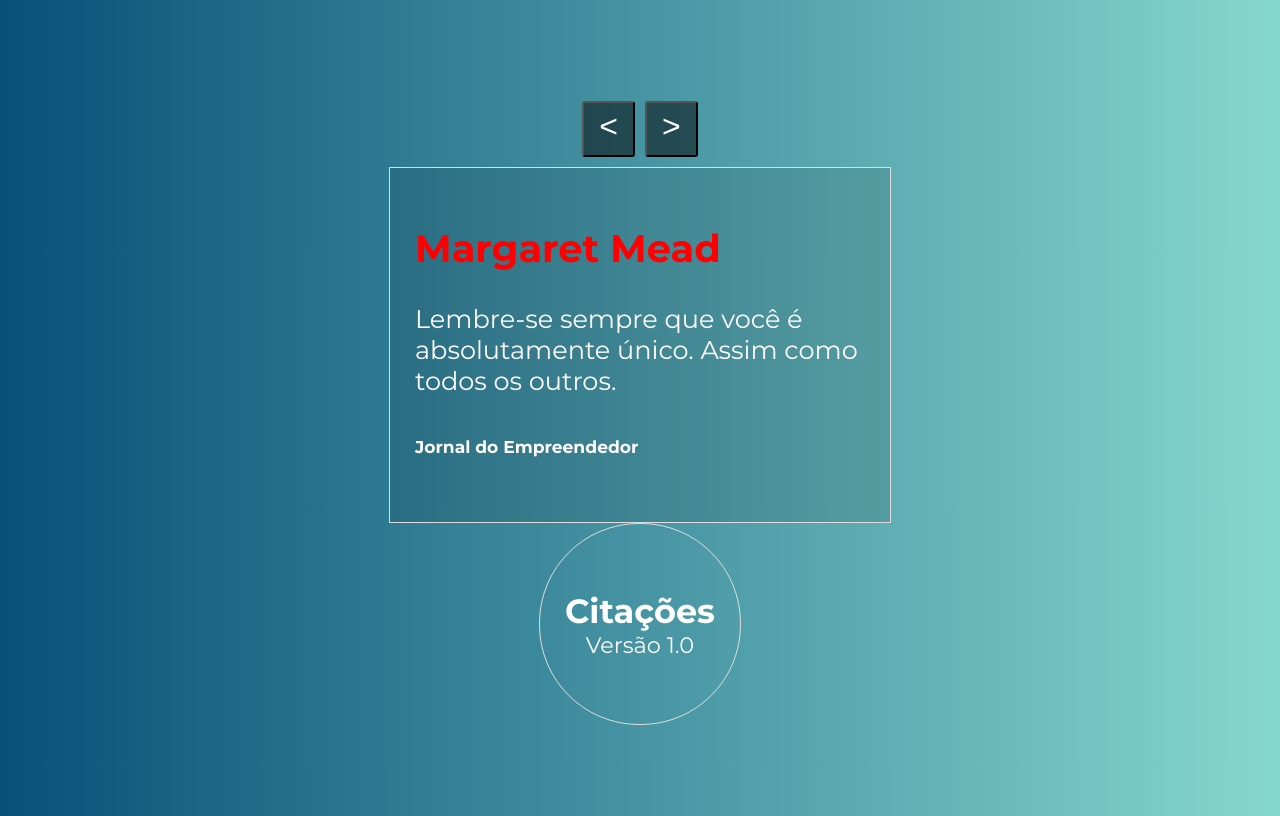
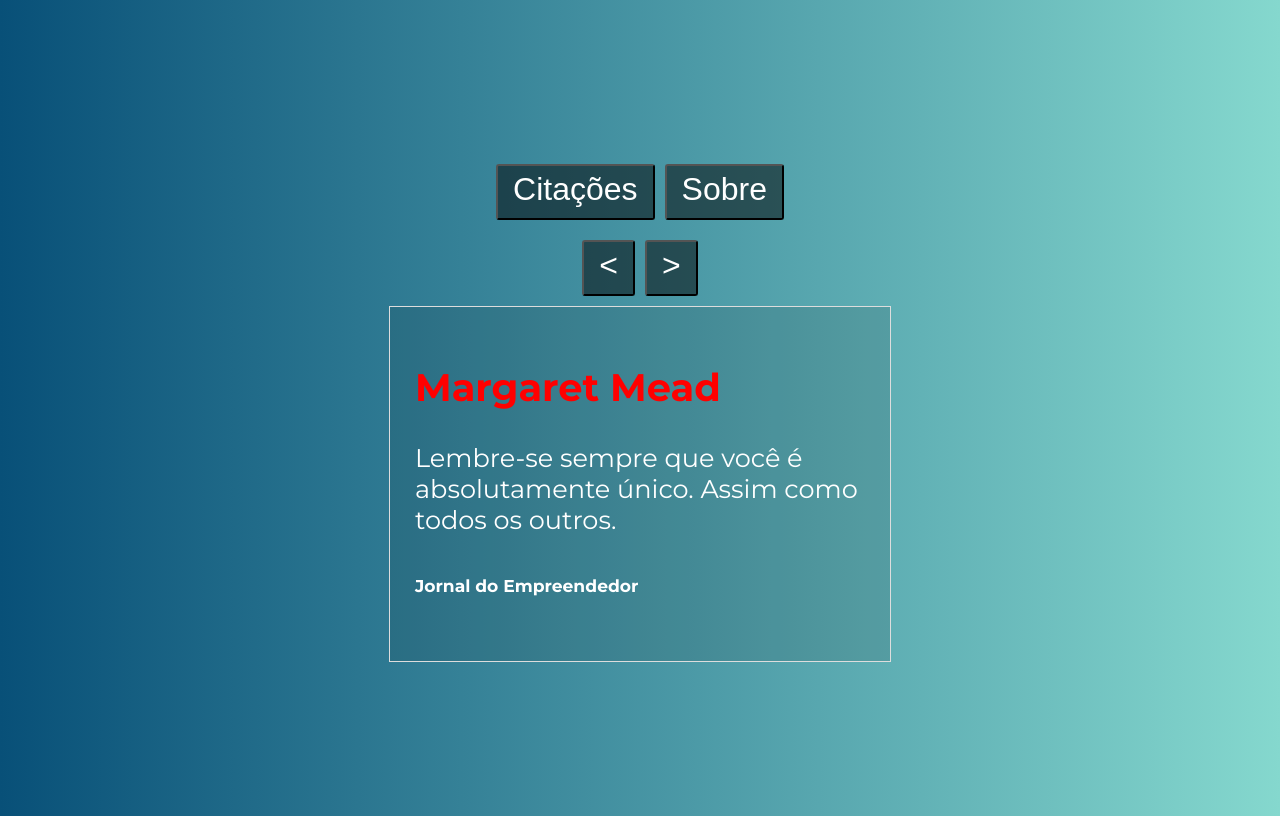
Before and after one commit to lmbaldi/curso-vue, a Vue app in the folder componentes-avancados/citacoes/: page / in a window 1280 px wide. Built offline with nearby package versions, Linux system fonts and the light colour scheme.

Commit message:
switching between multiple components with dynamic components

```diff
--- a/componentes-avancados/citacoes/src/App.vue
+++ b/componentes-avancados/citacoes/src/App.vue
@@ -1,17 +1,25 @@
 <template>
 	<div id="app">
-		<Citacoes />
-		<Sobre />
+		<span>
+			<button @click="componente = 'Citacoes'">Citações</button>
+			<button @click="componente = 'Sobre'">Sobre</button>
+		</span>
+		<component :is="componente"/>
 	</div>
 </template>
 
 <script>
-import Citacoes from './components/Citacoes'
-import Sobre from './components/Sobre'
+import Citacoes from "./components/Citacoes";
+import Sobre from "./components/Sobre";
 
 export default {
-	components: { Citacoes, Sobre }
-}
+  components: { Citacoes, Sobre },
+  data() {
+    return {
+      componente: "Citacoes",
+    };
+  },
+};
 </script>
 
 <style>
@@ -31,7 +39,7 @@ export default {
   border-radius: 3px;
   font-size: 2rem;
   font-weight: 300;
-        color: #FFF;
-        background-color: rgba(0, 0, 0, .5);
+  color: #fff;
+  background-color: rgba(0, 0, 0, 0.5);
 }
 </style>
--- a/componentes-avancados/citacoes/src/components/Citacao.vue
+++ b/componentes-avancados/citacoes/src/components/Citacao.vue
@@ -1,7 +1,7 @@
 <template>
     <div class="citacao">
        <slot name="autor"></slot>
-       <slot name="texto"></slot>
+       <slot ></slot>
        <slot name="fonte"></slot>
     </div>
 </template>
--- a/componentes-avancados/citacoes/src/components/Citacoes.vue
+++ b/componentes-avancados/citacoes/src/components/Citacoes.vue
@@ -6,7 +6,7 @@
     </span>
     <Citacao>
         <h2 slot="autor">{{ citacoes[indice].autor }}</h2>
-        <p slot="texto">{{ citacoes[indice].texto }}</p>
+        <p >{{ citacoes[indice].texto }}</p>
         <h6 slot="fonte">{{ citacoes[indice].fonte }}</h6>
     </Citacao>
   </div>
```
Lines whose indentation alone changed are shown as unchanged.
